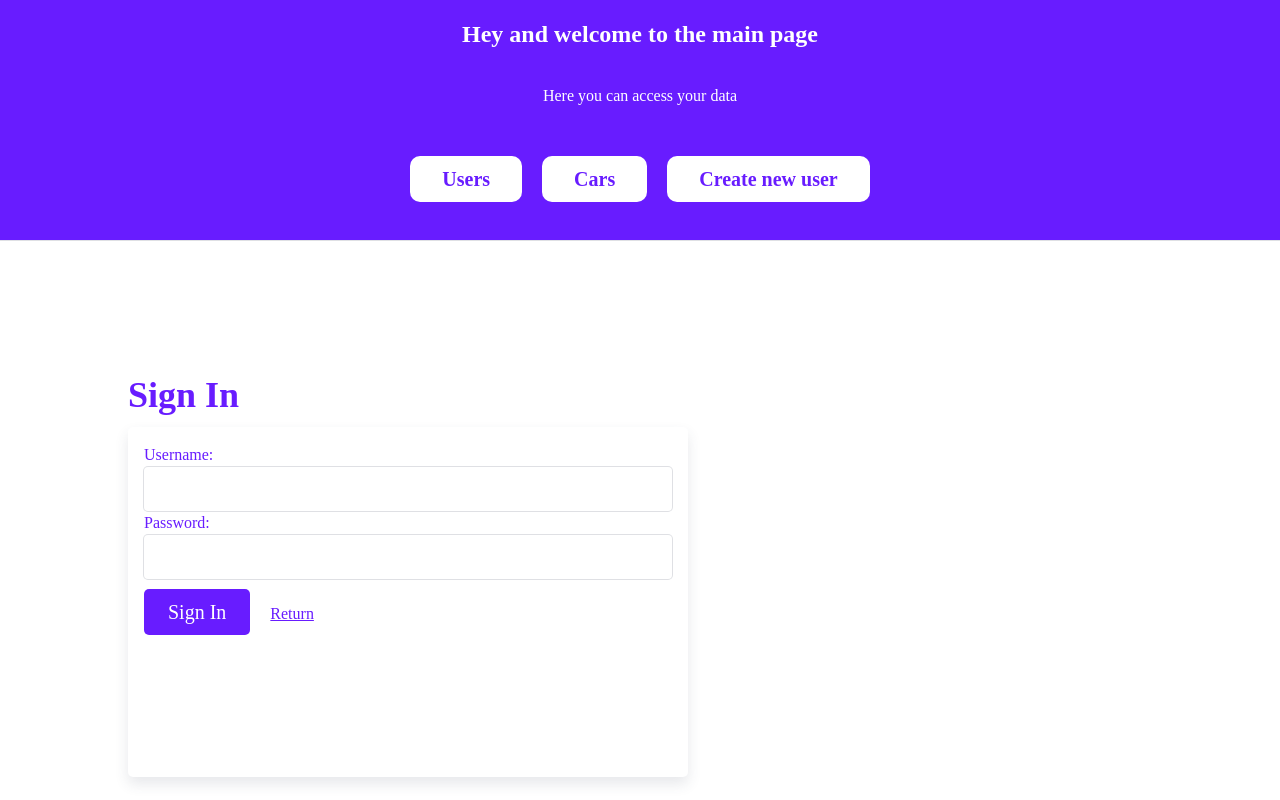
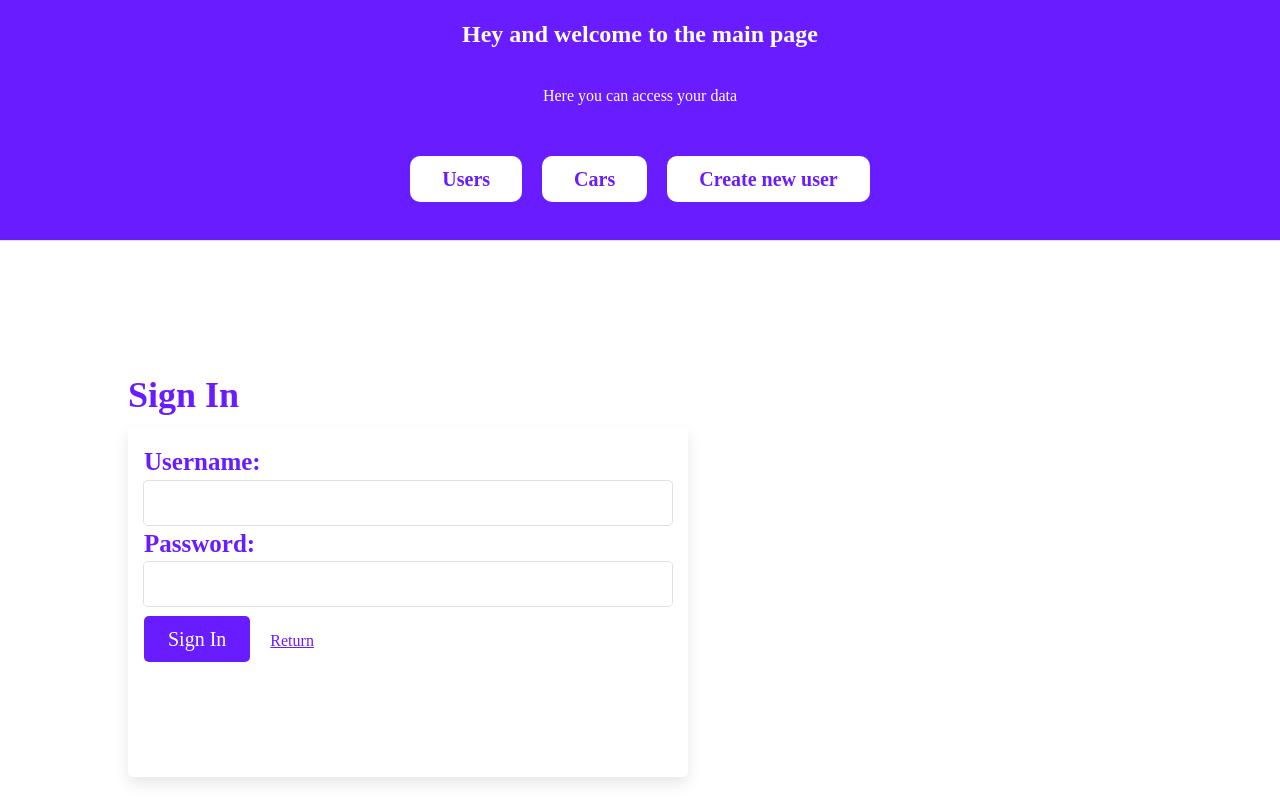
Before and after one commit to mobak88/arbeidskrav-bil-register, a React (Vite) app: page /login in a window 1280 px wide. Shown: the top 800 px of the page. Built offline with nearby package versions, Linux system fonts and the light colour scheme; no server answers.

Commit message:
fixed a spelling mistake

```diff
--- a/src/components/authorization/Login.jsx
+++ b/src/components/authorization/Login.jsx
@@ -34,7 +34,7 @@ const handleSubmit = (e) => {
                 <section className="login-container">
                     <h1 className="signin-title">Sign In</h1>
                     <form className="login-form" onSubmit={handleSubmit}>
-                        <label classname="label-deco-l" htmlFor="username">Username:</label>
+                        <label className="label-deco-l" htmlFor="username">Username:</label>
                         <input
 							className="input-decoration"
                             type="text"
@@ -45,7 +45,7 @@ const handleSubmit = (e) => {
                             required
                         />
 
-                        <label classname="label-deco-l" htmlFor="password">Password:</label>
+                        <label className="label-deco-l" htmlFor="password">Password:</label>
                         <input
 							className="input-decoration"
                             type="password"
```
